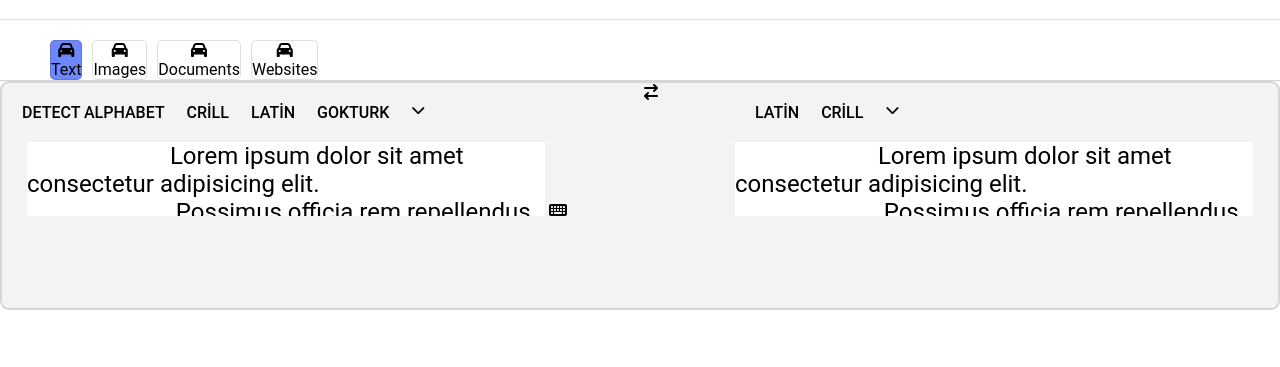
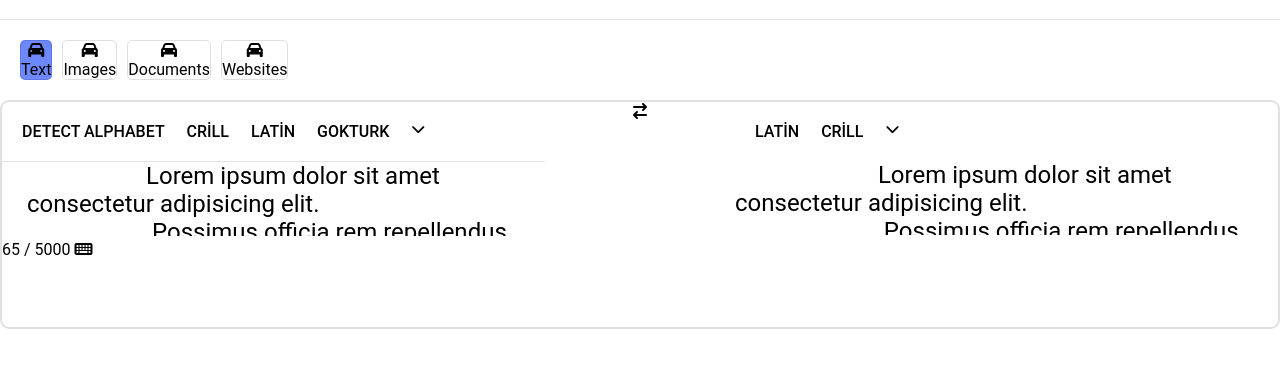
Before and after one commit to AlperenMertU/Translator, a plain HTML site: page index.html in a window 1280 px wide. Shown: the part 47-414 px from the top of the page. Drawn offline with Linux system fonts and the light colour scheme.

Commit message:
adding new html codes

```diff
--- a/css/style.scss
+++ b/css/style.scss
@@ -5,12 +5,19 @@
     font-family: "Roboto",arial,sans-serif;
 }
 
+:root{
+  --border-bottom-color:rgba(0, 0, 0, 0.108)
+}
+
+
+
+
 nav {
     background-color: rgb(255, 255, 255);
     display: flex;
     justify-content: space-between;
     padding: 22px;
-    border-bottom: 1px solid rgba(0, 0, 0, 0.108);
+    border-bottom: 1px solid var(--border-bottom-color);
 
     .leftSide {
         display: flex;
@@ -29,8 +36,7 @@ nav {
         justify-content: flex-start;
         gap: 10px;
         padding: 20px 0 0 50px;
-        border-bottom: 1px solid rgba(0, 0, 0, 0.162);
-        border-spacing: 20px;
+        padding: 20px;
 
         .text {
             background-color: rgba(21, 63, 252, 0.625);
@@ -53,18 +59,26 @@ nav {
 }
 
 main {
+
     display: flex;
     justify-content: center;
     .contain {
+        position: a;
+        z-index: 999;
+        margin-bottom: 220px;
         border: 2px solid rgba(0, 0, 0, 0.122);
         border-radius: 9px;
         display: flex;
         justify-content: space-between;
         width: 1320px;
         height: 225px;
-        background: rgba(61, 61, 61, 0.062);
+        background: rgba(255, 255, 255, 0.062);
         .section {
             .lang {
+                border-bottom: 1px solid rgba(0, 0, 0, 0.115);
+
+              }
+
               .text{
                 padding-left: 25px;
                 textarea{
@@ -77,13 +91,11 @@ main {
                    overflow: hidden;
 
                 }
+            }
 
-                .fa-keyboard{
-                  right: 11px;
-                }
 
-              }
-            }
+
+
         }
 
 
--- a/index.html
+++ b/index.html
@@ -40,7 +40,6 @@
             </div>
         </div>
     </div>
-
     <main>
         <div class="contain">
             <div class="section">
@@ -52,14 +51,19 @@
                         <li>GOKTURK</li>
                         <i class="fa fa-chevron-down"></i>
                     </ul>
+
+                </div>
                 <div class="text">
                     <textarea name="" id="" cols="30" rows="10">
                     Lorem ipsum dolor sit amet consectetur adipisicing elit.
                      Possimus officia rem repellendus, vel voluptatum debitis, d
                      eserunt dolorem facilis ipsum corrupti, quod officiis?
                  </textarea>
+                </div>
+                <div class="botIcons">
+                    <span class="characterr"><span>65 </span>/ 5000</span>
                     <i class="fa fa-keyboard"></i>
-                    </div>
+
                 </div>
             </div>
             <div class="change">
```
Also changed, not shown: css/style.css, 1 other file. Lines whose indentation alone changed are shown as unchanged.
